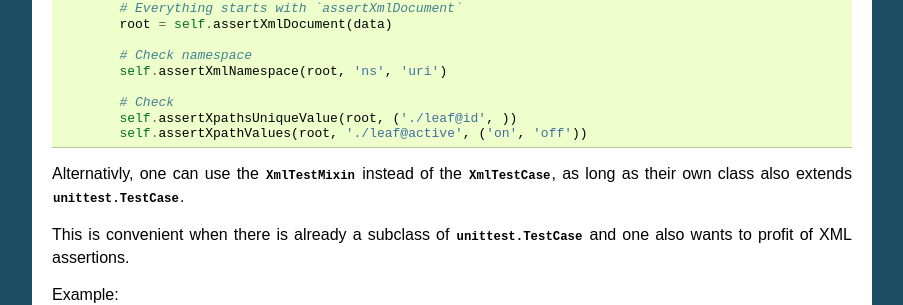
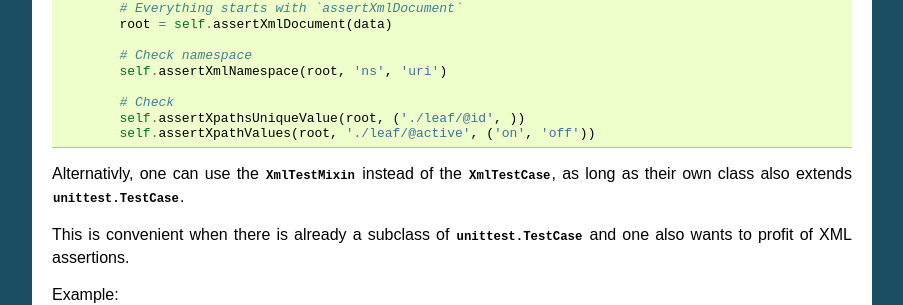
Before and after one commit to Exirel/python-xmlunittest, a Sphinx documentation site: the page built from doc/index.rst, in a window 1280 px wide and 900 px high, scrolled down 1680 px. Shown: the part 149-454 px from the top of the window, without its empty margins (198-1101 px from the left). Built offline with Sphinx 7.4.7, drawn with Linux system fonts in a browser that asks for light colours.

Commit message:
Fix documentation error

```diff
--- a/doc/index.rst
+++ b/doc/index.rst
@@ -108,8 +108,8 @@ Example::
            self.assertXmlNamespace(root, 'ns', 'uri')
 
            # Check
-           self.assertXpathsUniqueValue(root, ('./leaf@id', ))
-           self.assertXpathValues(root, './leaf@active', ('on', 'off'))
+           self.assertXpathsUniqueValue(root, ('./leaf/@id', ))
+           self.assertXpathValues(root, './leaf/@active', ('on', 'off'))
 
 
 Alternativly, one can use the :py:class:`XmlTestMixin` instead of the
```
